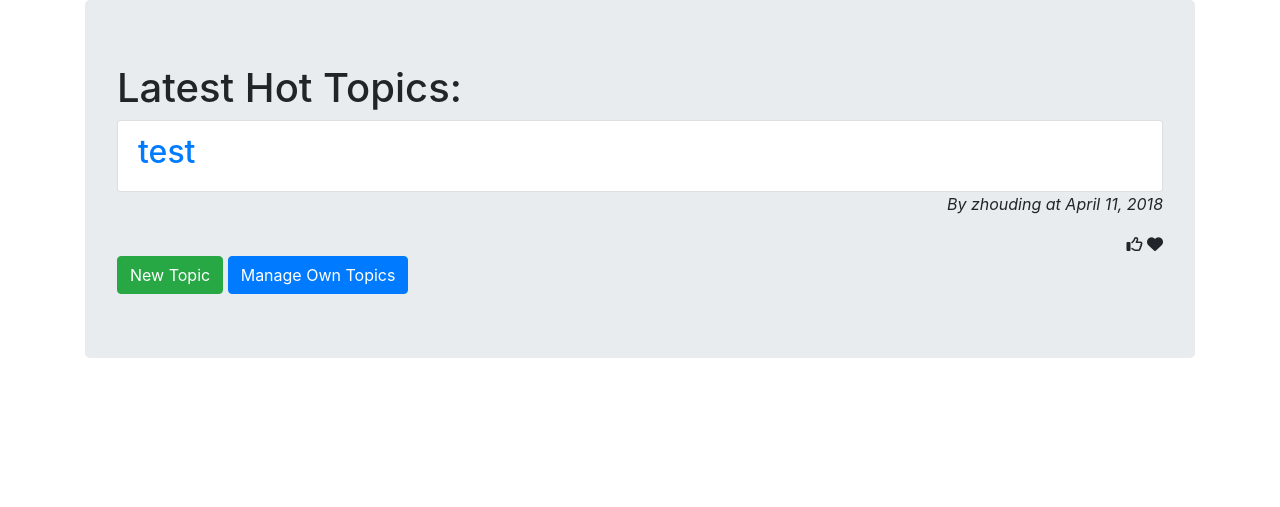
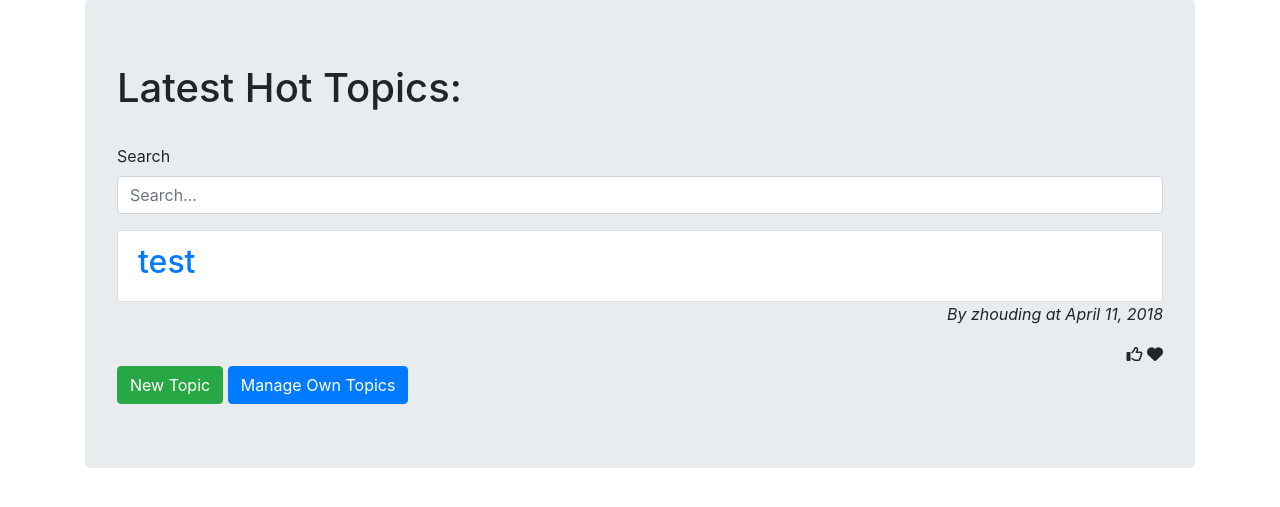
Before and after one commit to codoge1/Django_Proj, a Django app: page /topics/ in a window 1280 px wide. Shown: the part 56-563 px from the top of the page. Run offline with Django 3.2, Linux system fonts and the light colour scheme; data comes from the database, SQL or seed files in the repository; some libraries are stand-ins or nearby versions.

Commit message:
add search input

```diff
--- a/95882_Proj/allfootball/templates/topics.html
+++ b/95882_Proj/allfootball/templates/topics.html
@@ -2,7 +2,13 @@
 {% load static %}
 {% block content %}
     <div class="jumbotron">
-        <h1>Latest Hot Topics:</h1>
+        <h1>Latest Hot Topics:</h1></br>
+        <form>
+            <div class="form-group">
+                <label for="search">Search</label>
+                <input type="text" class="form-control" id="search" placeholder="Search...">
+            </div>
+        </form>
         <ul class="list-group">
             {% for topic in topics %}
             <a href="{{ topic.id }}"><li class="list-group-item"><h2>{{ topic.title }}</h2></li></a>
```
